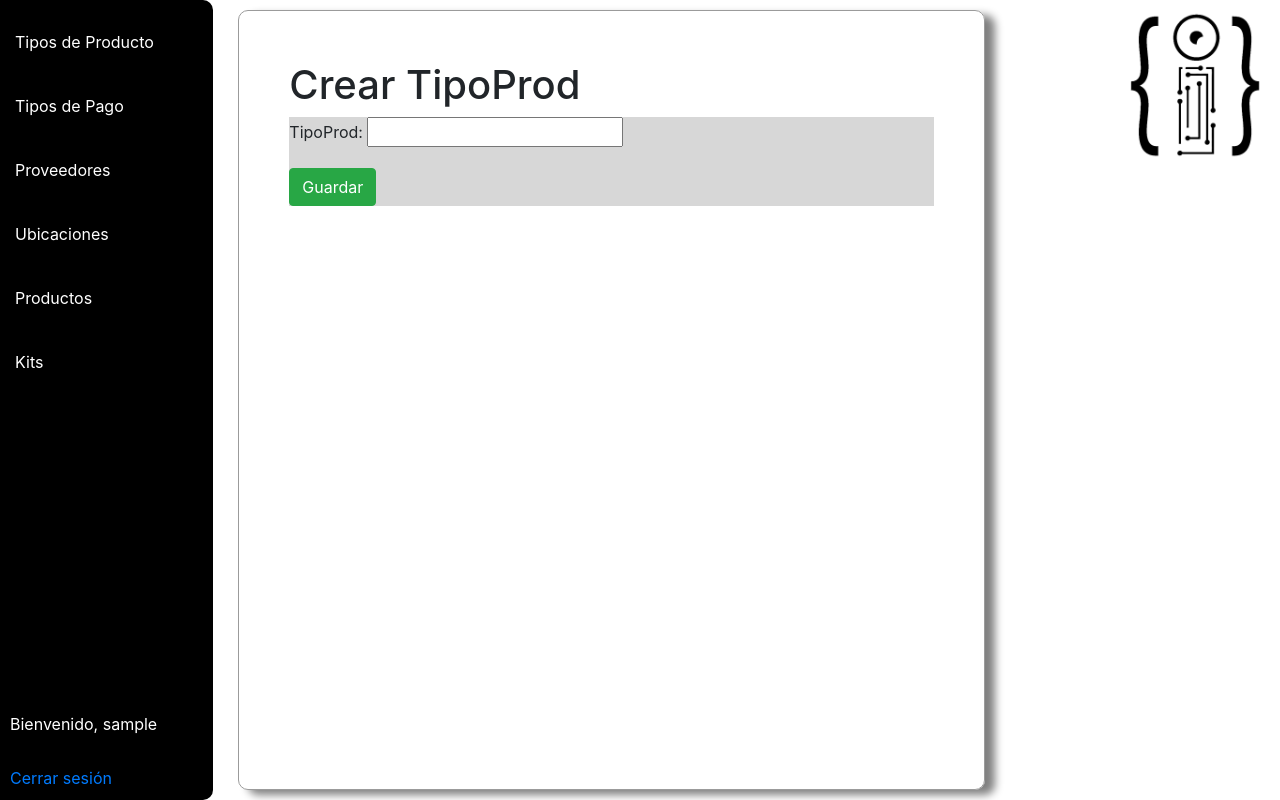
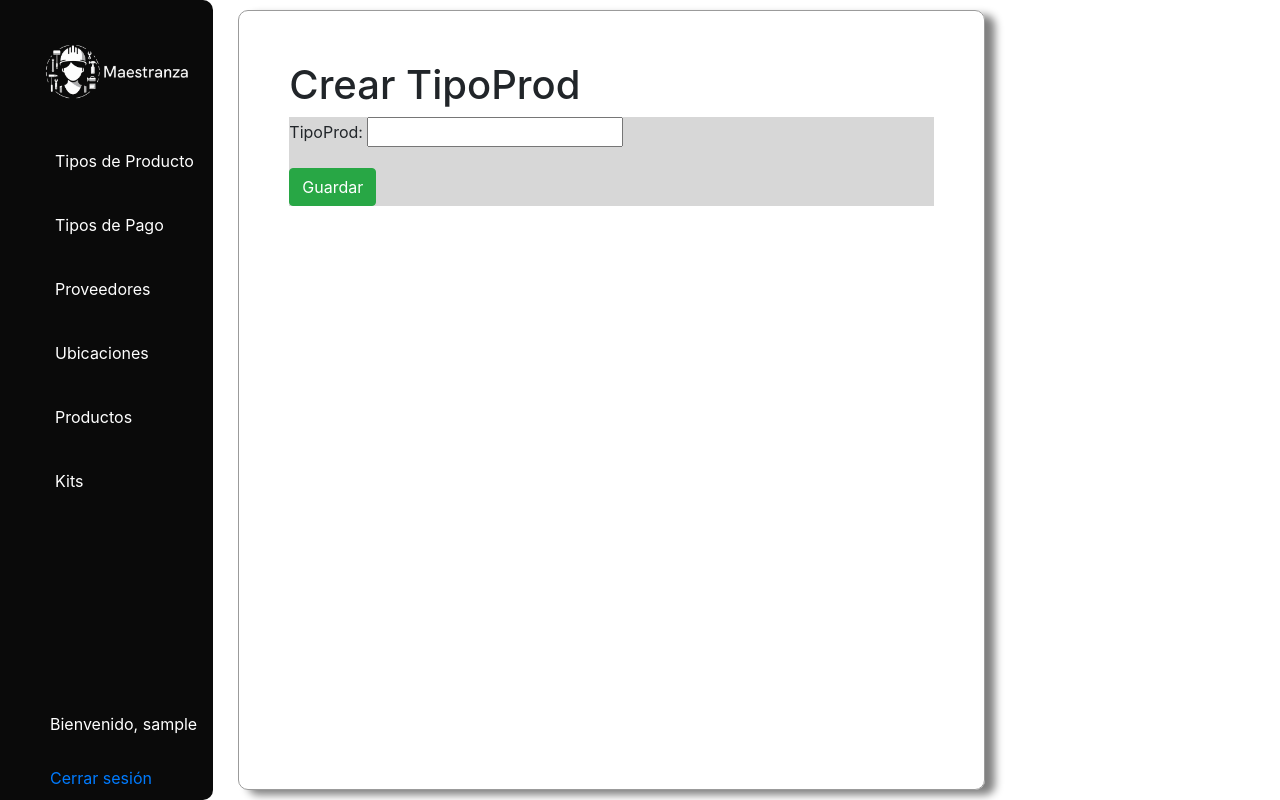
Before and after one commit to GersonRess/inv, a Django app: page /core/tipoprod/new/ in a window 1280 px wide. Run offline with Django 5.2, Linux system fonts and the light colour scheme; the visitor is signed in with stand-in values (Sample User, id 1); some libraries are stand-ins or nearby versions.

Commit message:
Fix y mejoras de interfaz

```diff
--- a/inventario/core/static/css/styles.css
+++ b/inventario/core/static/css/styles.css
@@ -97,7 +97,7 @@ main{
 }
 
 #aside{
-    background-color: black;
+    background-color: rgba(0, 0, 0, 0.959);
     border-radius: 0 10px 10px 0;
     height: 100vh;
     margin: 0 20px 0 0;
@@ -119,17 +119,36 @@ main{
     padding: 10px;
     position: fixed;
     bottom: 0;
-    left: 0;
+    left: 40px;
     width: 100%;
 }
 
 .logo-container {
-    position: absolute;
-    top: 10px;
-    right: 10px;
+    color: white;
+    font-size: larger;
+    margin-top: 3px;
+    margin-left: -20px;
 }
 .logo-container img {
-    width: 150px;
+    width: 250px;
     height: auto;
     max-width: 100%;
 }
+
+.messages {
+    position: fixed;
+    top: 20%;
+    left: 50%;
+    transform: translate(-50%, -50%);
+    z-index: 1050;
+    width: 80%;
+    max-width: 600px;
+}
+.alert {
+    opacity: 1;
+    transition: opacity 0.5s linear;
+}
+#aside ul li a.active {
+    color: #cae4ff;
+    font-weight: bold;
+}
--- a/inventario/core/templates/core/base_crud_dynamic.html
+++ b/inventario/core/templates/core/base_crud_dynamic.html
@@ -7,60 +7,71 @@
     <title>{% block title %}{% endblock %}</title>
     <link rel="stylesheet" href="https://stackpath.bootstrapcdn.com/bootstrap/4.5.2/css/bootstrap.min.css">
     <link rel="stylesheet" href="{% static 'css/styles.css' %}">
+
 </head>
 
 <body>
-    {% if messages %}
-<ul class="messages">
-    {% for message in messages %}
-    <li{% if message.tags %} class="{{ message.tags }}"{% endif %}>{{ message }}</li>
-    {% endfor %}
-</ul>
-{% endif %}
+    <div class="messages">
+        {% if messages %}
+            {% for message in messages %}
+                <div class="alert {% if message.tags %}alert-{{ message.tags }}{% endif %} alert-dismissible fade show" role="alert">
+                    {{ message }}
+                    <button type="button" class="close" data-dismiss="alert" aria-label="Close">
+                        <span aria-hidden="true">&times;</span>
+                    </button>
+                </div>
+            {% endfor %}
+        {% endif %}
+    </div>
+
     <div class="container-fluid">
-        <div class="logo-container">
-            <img src="{% static 'images/logo.png' %}" alt="Logo de la empresa">
-        </div>
         <div class="row d-flex">
-
-           <div class="col-sm-2 col-md-1 col-lg-2 " id="aside">
+            <div class="col-sm-2 col-md-1 col-lg-2" id="aside">
+                <ul>
+                    <li>
+                        <div class="logo-container">
+                            <img src="{% static 'images/logo1.png' %}" alt="Logo de la empresa">
+                        </div>
+                    </li>
+                    <li><a href="{% url 'tipoprod_list' %}" class="{% if request.path == '/core/tipoprod/' %}active{% endif %}">Tipos de Producto</a></li>
+                    <li><a href="{% url 'tipopago_list' %}" class="{% if request.path == '/core/tipopago/' %}active{% endif %}">Tipos de Pago</a></li>
+                    <li><a href="{% url 'proveedor_list' %}" class="{% if request.path == '/core/proveedor/' %}active{% endif %}">Proveedores</a></li>
+                    <li><a href="{% url 'ubicacion_list' %}" class="{% if request.path == '/core/ubicacion/' %}active{% endif %}">Ubicaciones</a></li>
+                    <li><a href="{% url 'producto_list' %}" class="{% if request.path == '/core/producto/' %}active{% endif %}">Productos</a></li>
+                    <li><a href="{% url 'kit_list' %}" class="{% if request.path == '/core/kit/' %}active{% endif %}">Kits</a></li>
 
 
-
-                <li><a href="{% url 'tipoprod_list' %}">Tipos de Producto</a></li>
-                <li><a href="{% url 'tipopago_list' %}">Tipos de Pago</a></li>
-                <li><a href="{% url 'proveedor_list' %}">Proveedores</a></li>
-                <li><a href="{% url 'ubicacion_list' %}">Ubicaciones</a></li>
-                <li><a href="{% url 'producto_list' %}">Productos</a></li>
-                <li><a href="{% url 'kit_list' %}">Kits</a></li>
-                <div class="bienvenida">
-                    <li>Bienvenido, {{ user.username }}</li>
-                    <form id="logout-form" action="{% url 'logout' %}" method="post">
-                        {% csrf_token %}
-                        <a href="#" onclick="event.preventDefault(); document.getElementById('logout-form').submit();">Cerrar sesión</a>
-                    </form>
-
-                </div>
-
-
+                    <div class="bienvenida">
+                        <li>Bienvenido, {{ user.username }}</li>
+                        <form id="logout-form" action="{% url 'logout' %}" method="post">
+                            {% csrf_token %}
+                            <a href="#"
+                               onclick="event.preventDefault(); document.getElementById('logout-form').submit();">Cerrar
+                               sesión</a>
+                        </form>
+                    </div>
+                </ul>
             </div>
-
-
             <div class="content col-sm-8 col-md-9 col-lg-7" id="producto">
                 <main>
-
                     {% block content %}
-
                     {% endblock %}
-
                 </main>
             </div>
-
         </div>
-
     </div>
 
+    <script src="https://code.jquery.com/jquery-3.5.1.slim.min.js"></script>
+    <script src="https://cdn.jsdelivr.net/npm/@popperjs/core@2.9.2/dist/umd/popper.min.js"></script>
+    <script src="https://stackpath.bootstrapcdn.com/bootstrap/4.5.2/js/bootstrap.min.js"></script>
+    <script>
+        $(document).ready(function(){
+            setTimeout(function(){
+                $('.alert').fadeOut('slow', function(){
+                    $(this).remove();
+                });
+            }, 3000);
+        });
+    </script>
 </body>
-
-
 </html>
--- a/inventario/core/views.py
+++ b/inventario/core/views.py
@@ -1,5 +1,4 @@
-# core/views.py
-
+from django.contrib.messages.views import SuccessMessageMixin
 from django.views.generic import ListView, DetailView, CreateView, UpdateView, DeleteView
 from django.urls import reverse_lazy
 from django.db.models import Q, CharField
@@ -13,6 +12,22 @@ class CustomLoginView(LoginView):
 
 class CustomLogoutView(LogoutView):
     next_page = reverse_lazy('login')  # Redirige aquí después del logout
+
+# Clase base para CreateView con mensajes de éxito
+class CreateViewWithMessage(SuccessMessageMixin, CreateView):
+    success_message = "Creado con éxito"
+
+# Clase base para UpdateView con mensajes de éxito
+class UpdateViewWithMessage(SuccessMessageMixin, UpdateView):
+    success_message = "Actualizado con éxito"
+
+# Clase base para DeleteView con mensajes de éxito
+class DeleteViewWithMessage(SuccessMessageMixin, DeleteView):
+    success_message = "Eliminado con éxito"
+
+    def delete(self, request, *args, **kwargs):
+        messages.success(self.request, self.success_message)
+        return super().delete(request, *args, **kwargs)
 
 # Función para generar vistas para un modelo dado
 def generate_views(model, fields=None):
@@ -72,7 +87,7 @@ def generate_views(model, fields=None):
     # Create View
     views[f'{class_name}CreateView'] = type(
         f'{class_name}CreateView',
-        (CreateView,),
+        (CreateViewWithMessage,),
         {
             'model': model,
             'fields': fields,
@@ -88,7 +103,7 @@ def generate_views(model, fields=None):
     # Update View
     views[f'{class_name}UpdateView'] = type(
         f'{class_name}UpdateView',
-        (UpdateView,),
+        (UpdateViewWithMessage,),
         {
             'model': model,
             'fields': fields,
@@ -104,7 +119,7 @@ def generate_views(model, fields=None):
     # Delete View
     views[f'{class_name}DeleteView'] = type(
         f'{class_name}DeleteView',
-        (DeleteView,),
+        (DeleteViewWithMessage,),
         {
             'model': model,
             'template_name': 'core/delete_confirmation.html',
--- a/myvenv/pyvenv.cfg
+++ /dev/null
@@ -1,3 +0,0 @@
-home = /usr/bin
-include-system-site-packages = false
-version = 3.10.12
```
Also changed, not shown: inventario/core/static/images/logo.png, inventario/core/static/images/logo1.png (added), 11 other files.
